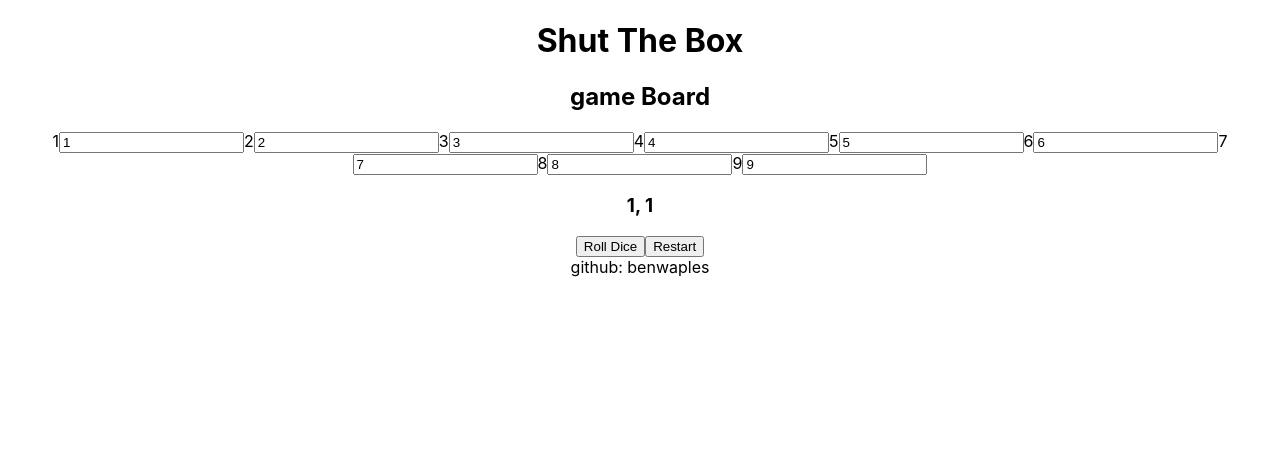
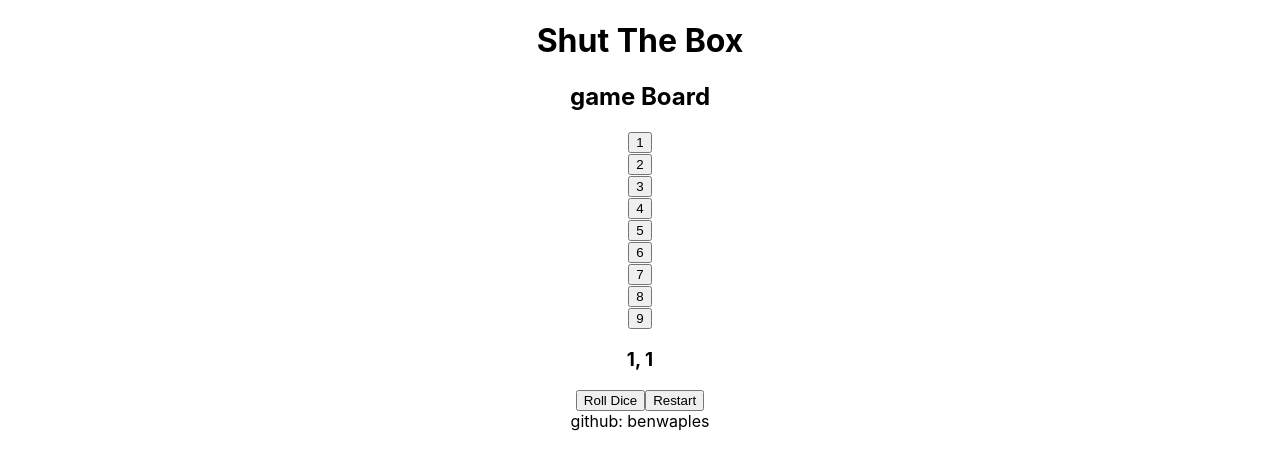
Before and after one commit to benwaples/shut-the-box, a React (Create React App) app: page / in a window 1280 px wide. Shown: the top 470 px of the page. Built offline with nearby package versions, Linux system fonts and the light colour scheme.

Commit message:
refact DisplayNumbers, add playBlock and refactor removeNumbers

```diff
--- a/src/components/displayNumber/DisplayNumbers.tsx
+++ b/src/components/displayNumber/DisplayNumbers.tsx
@@ -1,30 +1,31 @@
 import React from 'react';
-import { removeNumber } from '../../utils';
+import { RemainingBlocksType } from '../../types';
+import { playBlock, removeNumber } from '../../utils';
 
 export default function DisplayNumbers({
-  remainingNumbers,
-  setRemainingNumbers,
-}: {
-  remainingNumbers: number[];
-  setRemainingNumbers: (numbers: number[]) => void;
+  remainingBlocks,
+}: // setRemainingBlocks,
+{
+  remainingBlocks: RemainingBlocksType[];
+  // setRemainingBlocks: (numbers: number[]) => void;
 }): JSX.Element {
-  // change these to radio buttons in a form
-  // undisable the button when a block has been clicked.
-  // when dice button has been clicked, redisplay the blocks
-  const numberBlockElements = remainingNumbers.map(
-    (number: number): JSX.Element => (
-      <>
-        <label htmlFor={`${number}`}>{number}</label>
-        <input
-          id={`${number}`}
-          value={`${number}`}
-          name="block"
-          onClick={() =>
-            setRemainingNumbers(removeNumber(number, remainingNumbers))
-          }
-        />
-      </>
+  // map over remainingBlocks and make block elements :)
+  const blockElements = remainingBlocks.map(
+    ({ number, isPlayed }: RemainingBlocksType) => (
+      <div className={isPlayed ? 'played-block' : 'default'}>
+        <button
+          onClick={() => playBlock(remainingBlocks, number)}
+          type="button"
+        >
+          {number}
+        </button>
+      </div>
     )
   );
-  return <div>{numberBlockElements}</div>;
+
+  // check to see if game is over
+  // check to see if player needs to roll again
+  // if neither then let them click another block
+
+  return <div>{blockElements}</div>;
 }
--- a/src/components/shutTheBox/ShutTheBox.tsx
+++ b/src/components/shutTheBox/ShutTheBox.tsx
@@ -1,26 +1,16 @@
 /* eslint-disable react/jsx-props-no-spreading */
 import React, { useState } from 'react';
-import { isGameOver } from '../../utils';
+// import { isGameOver } from '../../utils';
 import DisplayNumbers from '../displayNumber/DisplayNumbers';
-
-const initialGame = [1, 2, 3, 4, 5, 6, 7, 8, 9];
+import initialGame from './gameHelpers';
 
 export default function ShutTheBox(): JSX.Element {
   const [diceArray, setDiceArray] = useState<number[]>([1, 1]);
-  const [remainingNumbers, setRemainingNumbers] = useState<number[]>(
-    initialGame
-  );
+  const [remainingBlocks, setRemainingBlocks] = useState(initialGame);
 
   function handleRestart() {
     setDiceArray([1, 1]);
-    setRemainingNumbers(initialGame);
-  }
-
-  // extract this into function
-  console.log(isGameOver(remainingNumbers, diceArray[0] + diceArray[1]));
-
-  if (isGameOver(remainingNumbers, diceArray[0] + diceArray[1])) {
-    return <h1>You lose</h1>;
+    setRemainingBlocks(initialGame);
   }
 
   return (
@@ -31,7 +21,7 @@ export default function ShutTheBox(): JSX.Element {
       <main>
         <section>
           <h1>game Board</h1>
-          <DisplayNumbers {...{ remainingNumbers, setRemainingNumbers }} />
+          <DisplayNumbers {...{ remainingBlocks, setRemainingBlocks }} />
         </section>
         <section>
           <h3>
--- /dev/null
+++ b/src/components/shutTheBox/gameHelpers.ts
@@ -0,0 +1,40 @@
+const initialGame = [
+  {
+    number: 1,
+    isPlayed: false,
+  },
+  {
+    number: 2,
+    isPlayed: false,
+  },
+  {
+    number: 3,
+    isPlayed: false,
+  },
+  {
+    number: 4,
+    isPlayed: false,
+  },
+  {
+    number: 5,
+    isPlayed: false,
+  },
+  {
+    number: 6,
+    isPlayed: false,
+  },
+  {
+    number: 7,
+    isPlayed: false,
+  },
+  {
+    number: 8,
+    isPlayed: false,
+  },
+  {
+    number: 9,
+    isPlayed: false,
+  },
+];
+
+export default initialGame;
--- /dev/null
+++ b/src/types.ts
@@ -0,0 +1,4 @@
+export interface RemainingBlocksType {
+  number: number;
+  isPlayed: boolean;
+}
--- a/src/utils.ts
+++ b/src/utils.ts
@@ -1,19 +1,21 @@
-export function removeNumber(number: number, array: number[]): number[] {
-  return array.filter((num: number) => num !== number);
+import { RemainingBlocksType } from './types';
+
+export function removeNumber(
+  n: number,
+  array: RemainingBlocksType[]
+): RemainingBlocksType[] {
+  return array.filter(({ number }: RemainingBlocksType) => number !== n);
 }
 
-// export function isGameOver(
-//   diceArray: number[],
-//   remainingNumbers: number[]
-// ): boolean {
-//   const diceSum = diceArray[0] + diceArray[1];
-//   const gameIsOver = false;
-
-//   for (let i = 0; i < remainingNumbers.length - 1; i += 1) {
-//     const sum = i + remainingNumbers[i + 1];
-//   }
-//   return gameIsOver;
-// }
+export function playBlock(blockList: RemainingBlocksType[], n: number): void {
+  const block = blockList.find(
+    ({ number }: RemainingBlocksType) => number === n
+  );
+  // if block exists then toggle it to true.. this is more for TS lol
+  if (block) {
+    block.isPlayed = true;
+  }
+}
 
 export function isGameOver(
   numbers: number[],
```
